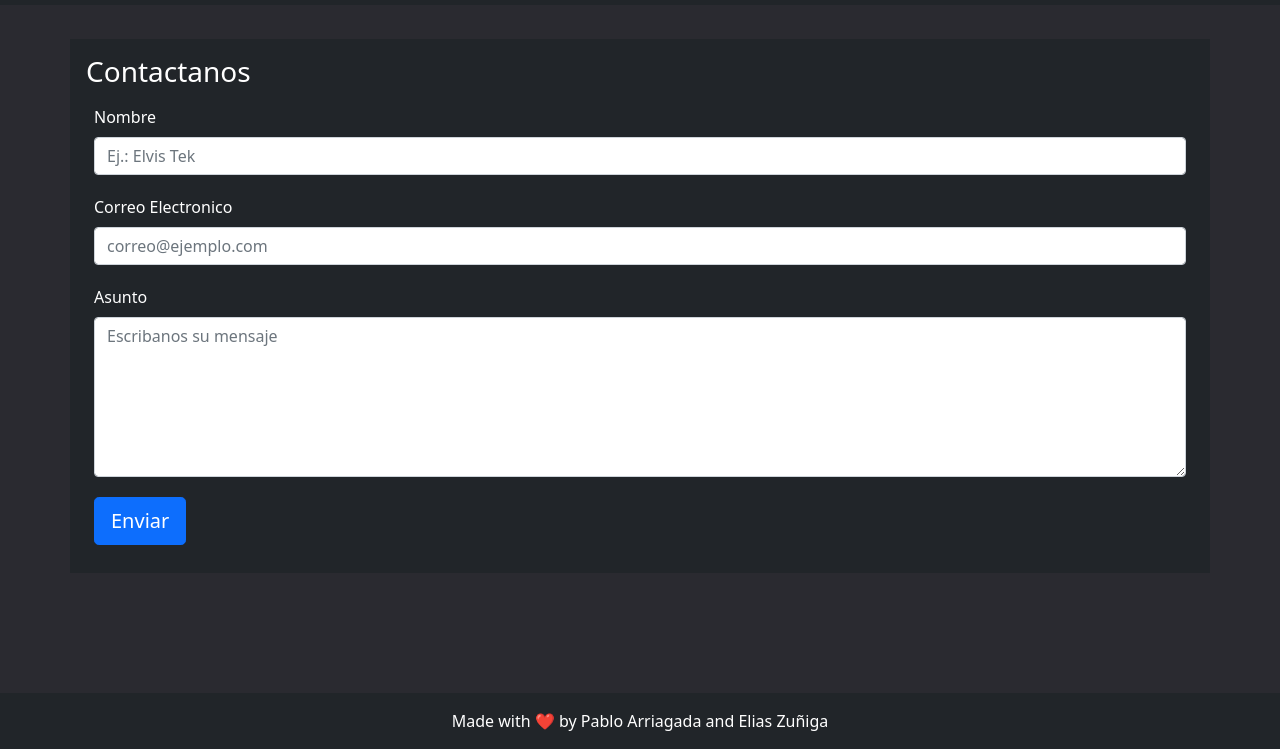
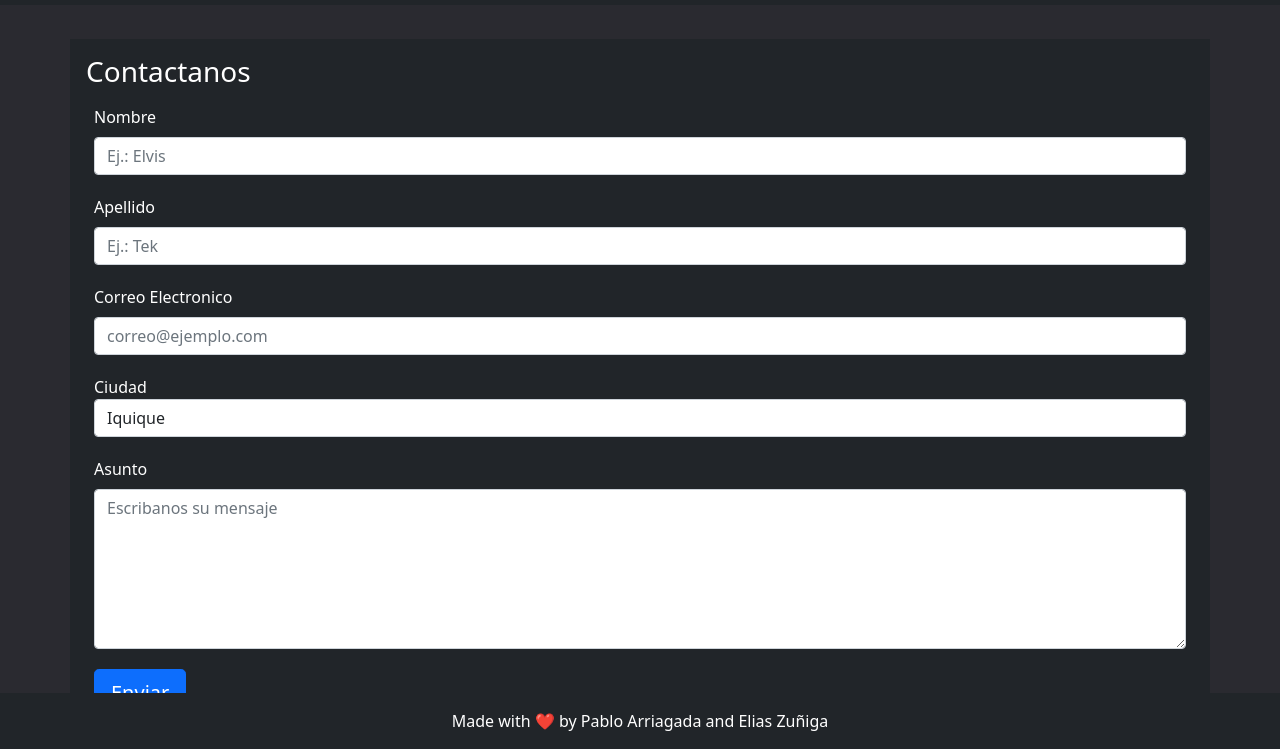
Before and after one commit to ondx/PruebaFrontEnd2Def, a plain HTML site: page contacto.html in a window 1280 px wide. Shown: the part 51-800 px from the top of the page. Drawn offline with nearby package versions, Linux system fonts and the light colour scheme.

Commit message:
selector

```diff
--- a/contacto.html
+++ b/contacto.html
@@ -13,7 +13,7 @@
 <body>
     <nav class="navbar navbar-expand-md navbar-dark bg-dark fixed-top">
         <div class="container-fluid">
-          <a class="navbar-brand" href="#">La Prueba</a>
+          <a class="navbar-brand" href="/index.html">La Prueba</a>
           <button class="navbar-toggler" type="button" data-bs-toggle="collapse" data-bs-target="#navbarNav" aria-controls="navbarNav" aria-expanded="false" aria-label="Toggle navigation">
             <span class="navbar-toggler-icon"></span>
           </button>
@@ -31,12 +31,26 @@
             <h3>Contactanos </h3>
             <form id="contactForm">
                 <div class="container p-2 mb-1 bg-dark text-white">
-                    <label class="form-label" for="name">Nombre</label>
-                    <input class="form-control" id="name" type="text" placeholder="Ej.: Elvis Tek" />
+                    <label class="form-label" for="firstName">Nombre</label>
+                    <input class="form-control" id="firstName" type="text" placeholder="Ej.: Elvis" />
+                </div>
+                <div class="container p-2 mb-1 bg-dark text-white">
+                    <label class="form-label" for="lastName">Apellido</label>
+                    <input class="form-control" id="lastName" type="text" placeholder="Ej.: Tek" />
                 </div>
                 <div class="container p-2 mb-1 bg-dark text-white">
                     <label class="form-label" for="emailAddress">Correo Electronico</label>
                     <input class="form-control" id="emailAddress" type="email" placeholder="correo@ejemplo.com" />
+                </div>
+                <div class="form-group container p-2 mb-1 bg-dark text-white">
+                    <label for="citySelect">Ciudad</label>
+                    <select class="form-control" id="citySelect">
+                      <option>Iquique</option>
+                      <option>Arica</option>
+                      <option>Tocopilla</option>
+                      <option>Antofagasta</option>
+                      <option>Copiapo</option>
+                    </select>
                 </div>
                 <div class="container p-2 mb-1 bg-dark text-white">
                     <label class="form-label" for="message">Asunto</label>
@@ -45,6 +59,7 @@
                 <div class="container p-2 mb-1 bg-dark text-white">
                     <button class="btn btn-primary btn-lg" type="submit">Enviar</button>
                 </div>
+
             </form>
         </div>
     </main>
```
